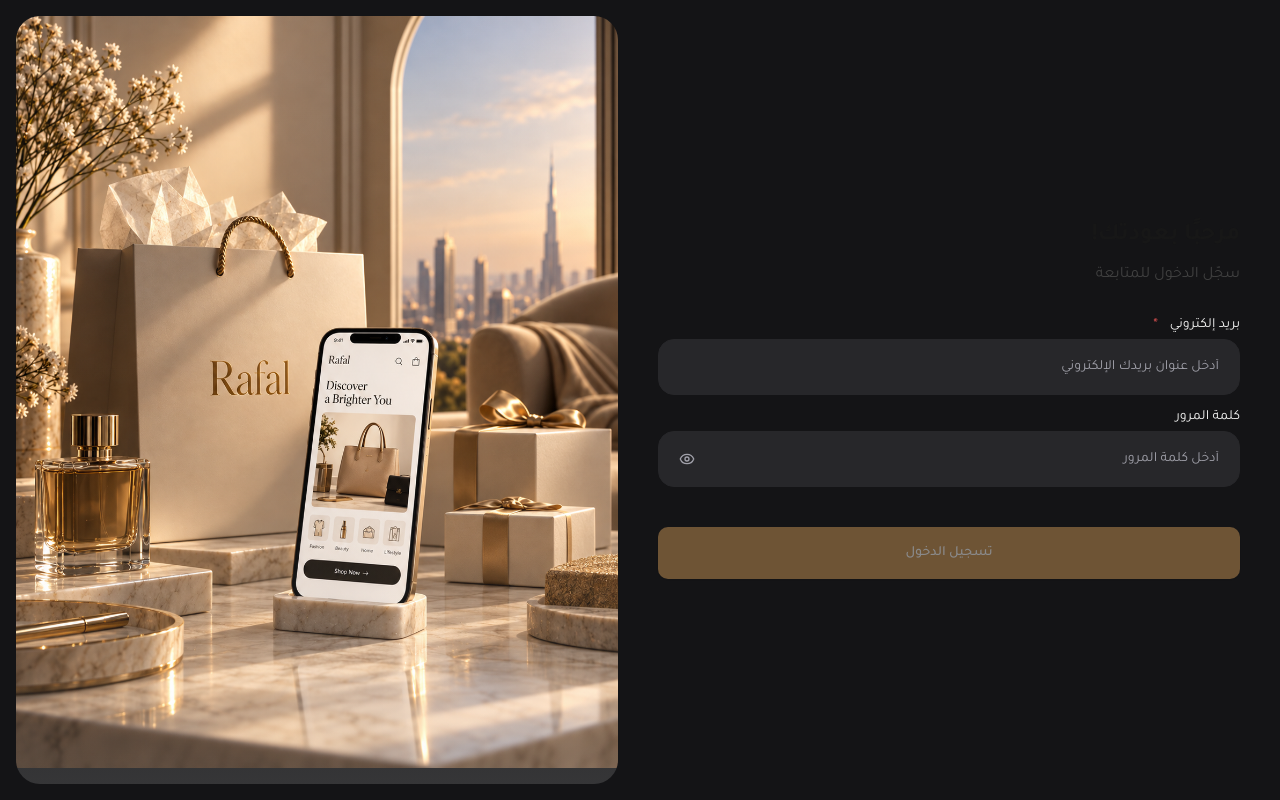
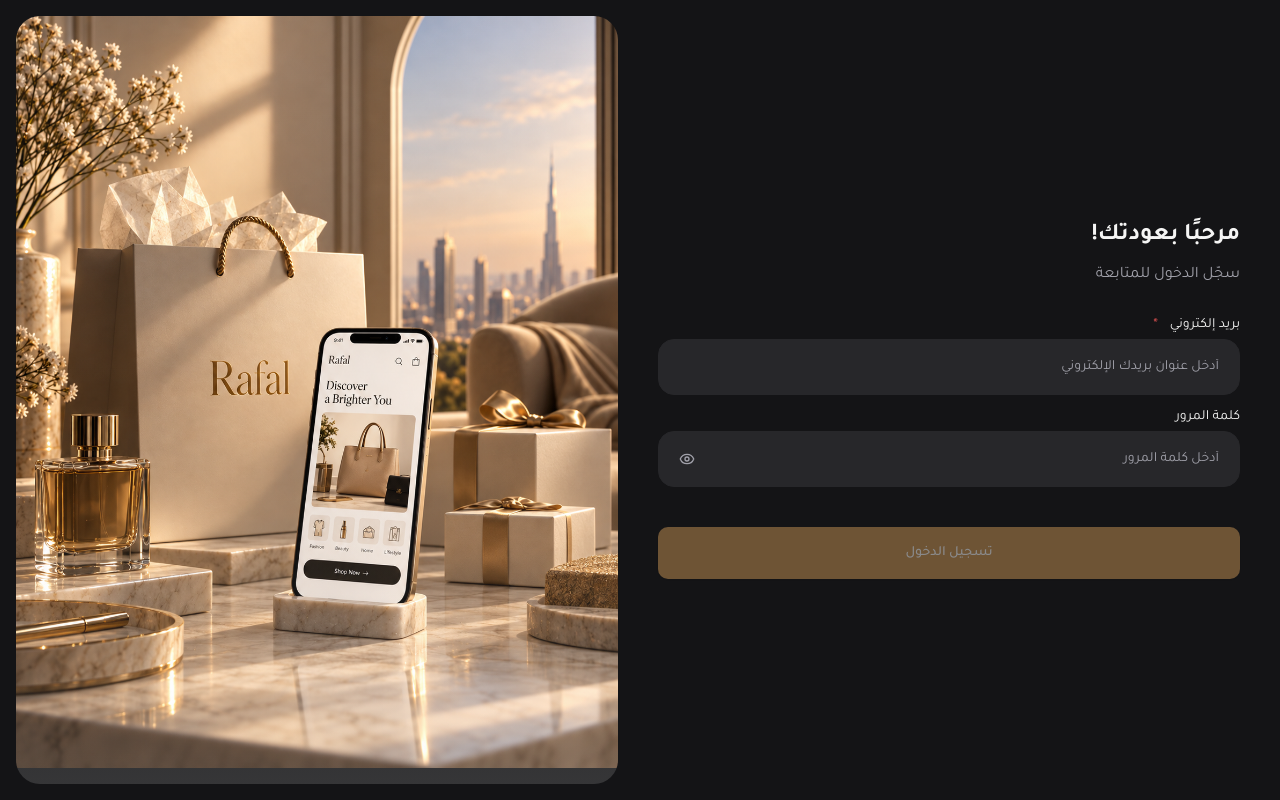
Before and after one commit to magedElshafey/rafal-dashboard, a React (Vite) app: page /login in a window 1280 px wide. Built offline with nearby package versions, Linux system fonts and the light colour scheme; no server answers.

Commit message:
style: UI polish

```diff
--- a/src/App.css
+++ b/src/App.css
@@ -386,8 +386,11 @@ input[type='number'] {
 
   .dashboard-shell > .dashboard-sidebar {
     grid-area: sidebar;
-    position: relative;
+    position: sticky;
     inset: auto;
+    top: 0;
+    height: 100dvh;
+    align-self: start;
     transform: none;
   }
 
--- a/src/modules/auth/layout/AuthPanel.tsx
+++ b/src/modules/auth/layout/AuthPanel.tsx
@@ -37,9 +37,9 @@ export const AuthPanel = memo(function AuthPanel({
         )}
 
         <header className="mb-5 md:mb-6">
-          <h1 className="text-2xl font-semibold leading-tight text-neutral-900">{title}</h1>
+          <h1 className="text-2xl font-semibold leading-tight text-foreground">{title}</h1>
 
-          <p className="mt-2 max-w-2xl font-normal leading-7 text-neutral-700 md:leading-8">{description}</p>
+          <p className="mt-2 max-w-2xl font-normal leading-7 text-muted-foreground md:leading-8">{description}</p>
         </header>
 
         <div className="w-full">{children}</div>
--- a/src/modules/dashboard/layout/DashboardSidebar.tsx
+++ b/src/modules/dashboard/layout/DashboardSidebar.tsx
@@ -142,13 +142,16 @@ export function DashboardSidebar({
         </Button>
       </div>
 
-      <nav aria-label={t('dashboard.sidebar.navigation')} className="flex flex-1 flex-col gap-1 p-3">
+      <nav
+        aria-label={t('dashboard.sidebar.navigation')}
+        className="flex min-h-0 flex-1 flex-col gap-1 overflow-y-auto overscroll-contain p-3"
+      >
         {dashboardNavigation.map((item) => (
           <DashboardNavItem key={item.to} item={item} collapsed={collapsed} onNavigate={onMobileClose} />
         ))}
       </nav>
 
-      <div className="hidden border-t border-border p-3 md:block">
+      <div className="hidden shrink-0 border-t border-border p-3 md:block">
         <Button
           type="button"
           variant="ghost"
```
